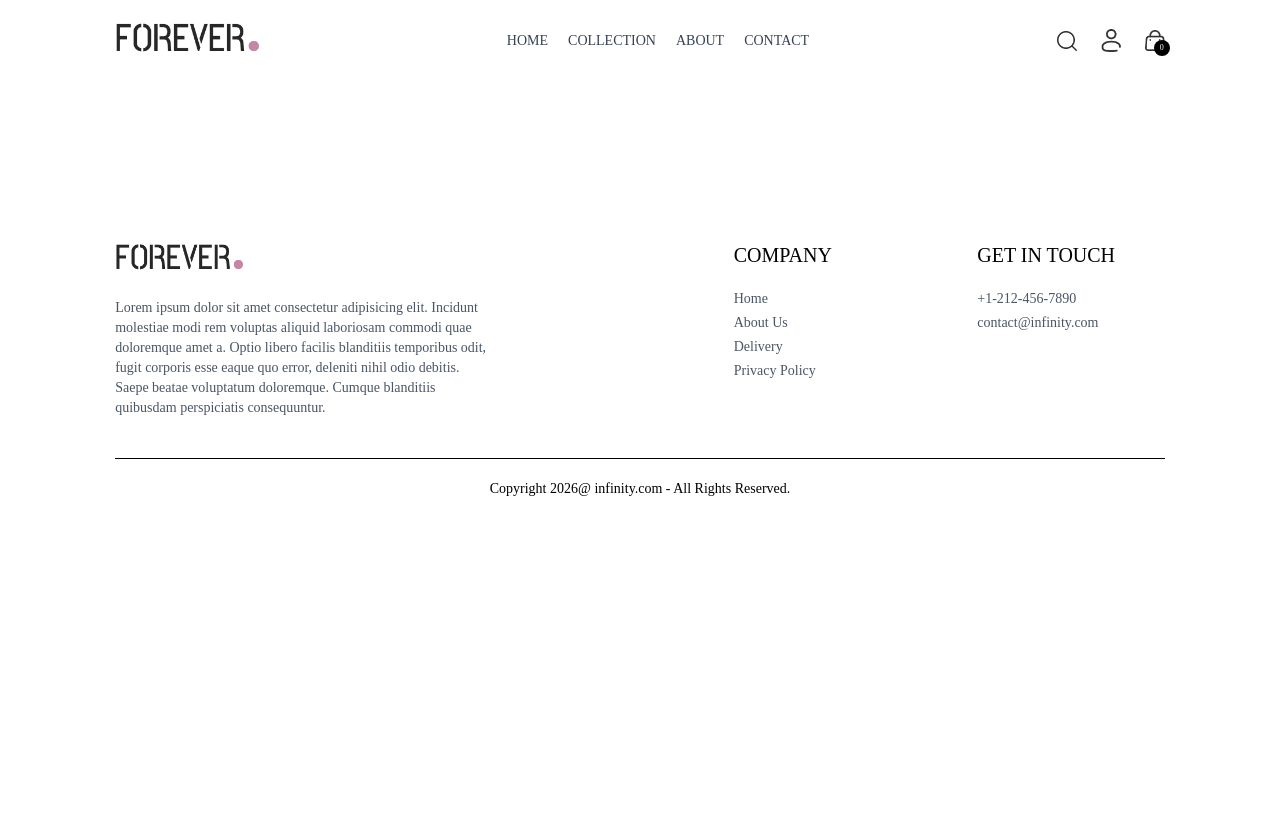
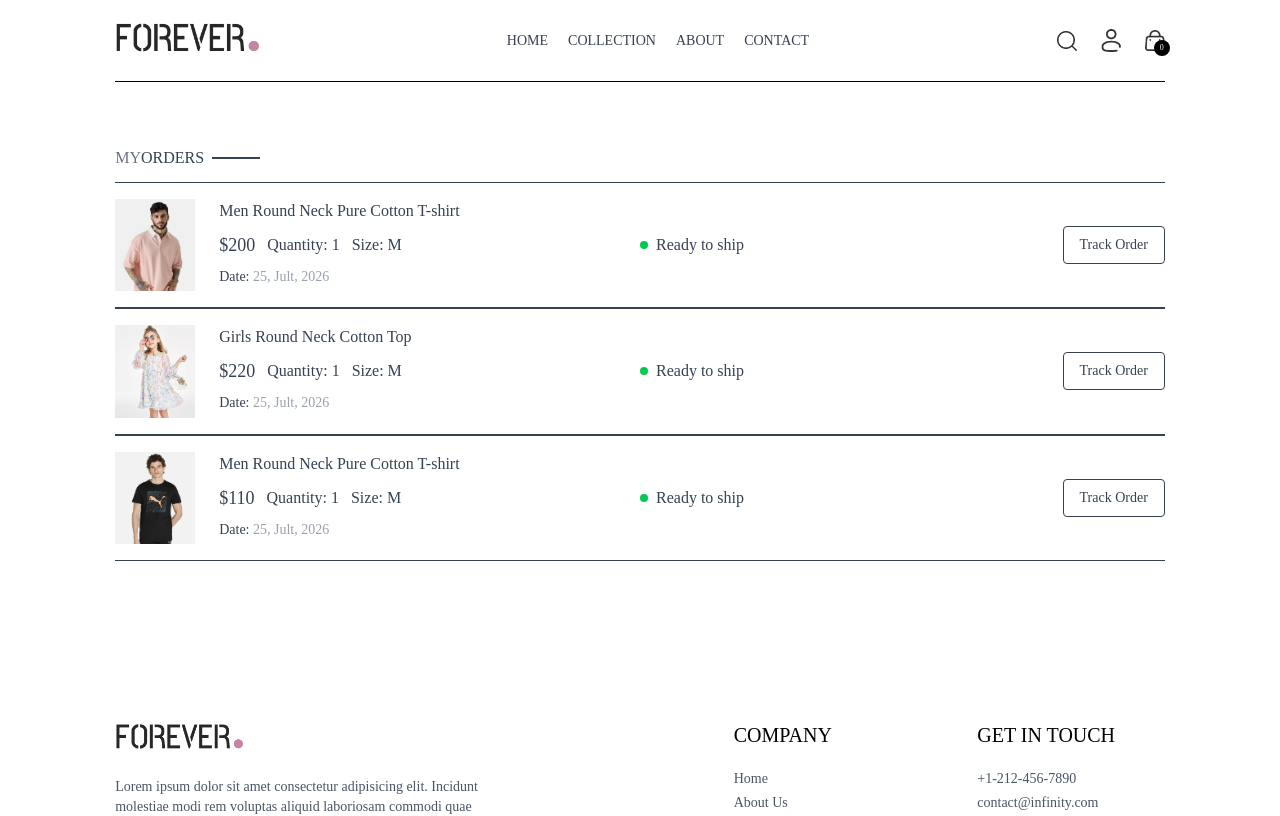
Before and after one commit to YashasviDagar/INFINITY, a React (Vite) app in the folder infinity/: page /orders in a window 1280 px wide. Shown: the top 816 px of the page. Built offline with nearby package versions, Linux system fonts and the light colour scheme.

Commit message:
My Orders Page

```diff
--- a/infinity/src/pages/Orders.jsx
+++ b/infinity/src/pages/Orders.jsx
@@ -1,8 +1,46 @@
-import React from 'react'
+import React, { useContext } from 'react'
+import { ShopContext } from '../context/ShopContext'
+import Title from '../components/Title'
 
 const Orders = () => {
+
+  const {products,currency} = useContext(ShopContext)
+
   return (
-    <div>
+    <div className='border-t pt-16'>
+      <div text-2xl>
+        <Title text1={'MY'} text2={'ORDERS'} />
+      </div>
+
+      <div>
+        {
+          products.slice(1,4).map((item,index)=>(
+            <div key={index} className='py-4 border-t border-b text-gray-700 flex flex-col md:flex-row md:items-center md:justify-between gap-4'>
+              <div className='flex items-start gap-6 text-sm'>
+                <img className='w-16 sm:w-20' src={item.image[0]} alt="" />
+                <div>
+                  <p className='sm:text-base font-medium'>{item.name}</p>
+                  <div className='flex items-center gap-3 mt-2 text-base text-gray-700'>
+                    <p className='text-lg'>{currency}{item.price}</p>
+                    <p>Quantity: 1</p>
+                    <p>Size: M</p>
+                  </div>
+                  <p className='mt-2'>Date: <span className='text-gray-400'>25, Jult, 2026</span>
+                  </p>
+                </div>
+              </div>
+              <div className='md:w-1/2 flex justify-between'>
+                <div className='flex items-center gap-2'>
+                    <p className='min-w-2 h-2 rounded-full bg-green-500'></p>
+                    <p className='text-sm md:text-base'>Ready to ship</p>
+                </div>
+                <button className='border px-4 py-2 text-sm font-medium rounded-sm'>Track Order</button>
+
+              </div>
+            </div>
+          ))
+        }
+      </div>
 
     </div>
   )
```
